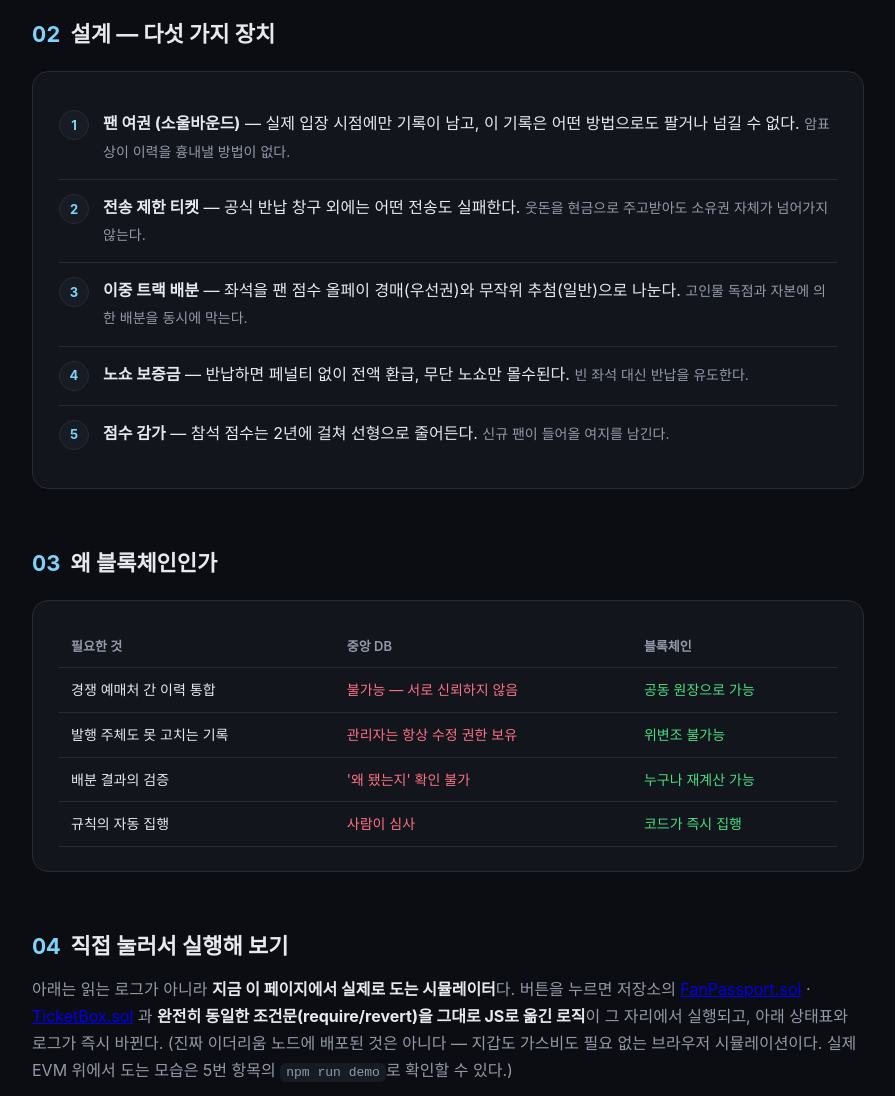
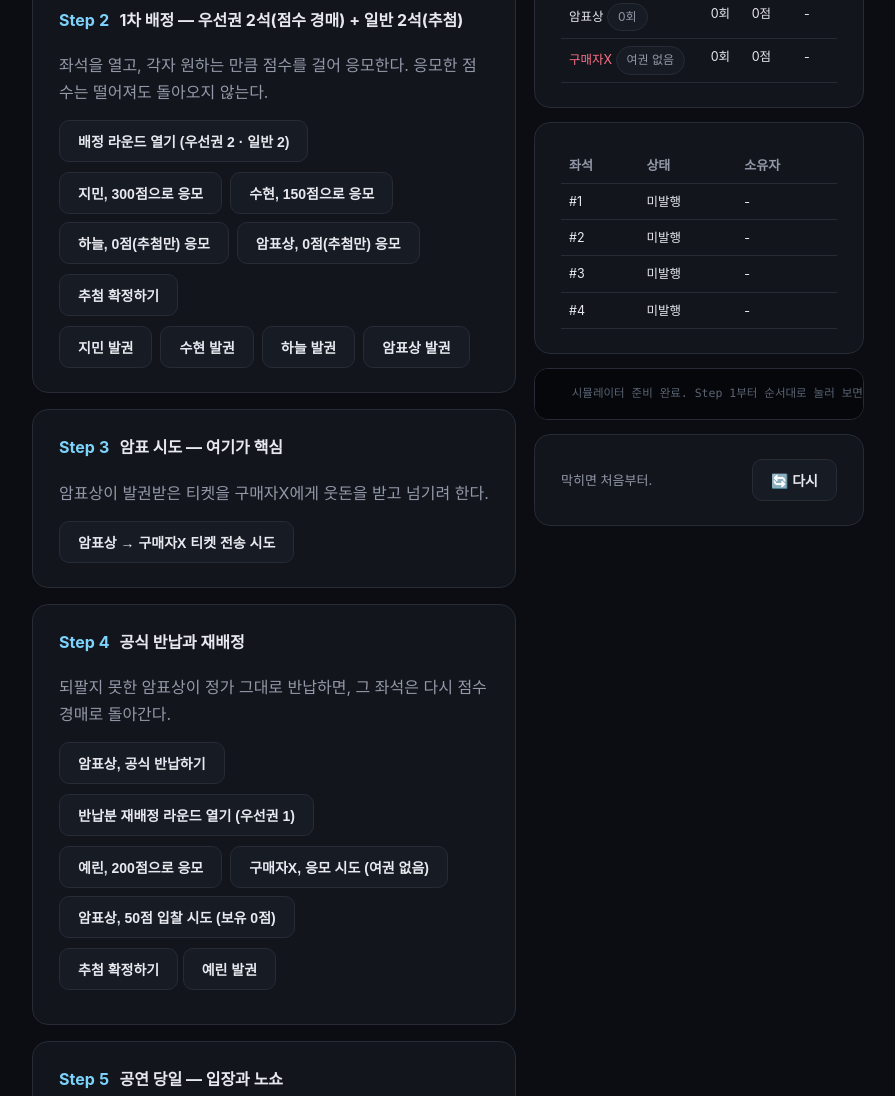
Before and after one commit to SNU-Project/fan-passport, a website: page docs/index.html in a window 1280 px wide. Shown: the part 725-1821 px from the top of the page, without its empty margins (192-1087 px from the left). Drawn offline with Linux system fonts and the light colour scheme.

Commit message:
사이트를 체험 우선 구조로 정리 — 서두 설명 섹션 제거
- '문제 / 설계 다섯 가지 장치 / 왜 블록체인인가' 서술 섹션을 걷어내고
  페이지를 열면 바로 시뮬레이터부터 보이도록 재배치
- 히어로 여백·제목 크기를 줄여 첫 화면에서 Step 1이 보이게 함
- 상태표에서 중복이던 '여권' 열 제거(이름 옆 태그로 이미 표시)하고
  패널 폭을 넓혀 글자가 세로로 깨지던 문제 해결
- 전체 시나리오 25개 동작 재실행해 정상 작동 확인

Co-Authored-By: Claude Opus 5 <noreply@anthropic.com>

```diff
--- a/docs/index.html
+++ b/docs/index.html
@@ -26,13 +26,13 @@
     font-family: "Pretendard", "Apple SD Gothic Neo", "Malgun Gothic", -apple-system, BlinkMacSystemFont, sans-serif;
     line-height: 1.7;
   }
-  .wrap { max-width: 880px; margin: 0 auto; padding: 64px 24px 96px; }
-  header.hero { text-align: center; margin-bottom: 64px; }
+  .wrap { max-width: 880px; margin: 0 auto; padding: 40px 24px 80px; }
+  header.hero { text-align: center; margin-bottom: 40px; }
   .kicker {
     display: inline-block; font-size: 13px; letter-spacing: 0.08em; color: var(--accent);
     border: 1px solid rgba(125,211,252,0.35); border-radius: 999px; padding: 4px 14px; margin-bottom: 20px;
   }
-  h1 { font-size: 44px; margin: 0 0 14px; letter-spacing: -0.02em; }
+  h1 { font-size: 38px; margin: 0 0 12px; letter-spacing: -0.02em; }
   .sub { color: var(--muted); font-size: 17px; max-width: 640px; margin: 0 auto; }
   .links { margin-top: 28px; display: flex; gap: 12px; justify-content: center; flex-wrap: wrap; }
   .btn {
@@ -74,7 +74,7 @@
   }
 
   /* 버튼을 누르는 즉시 옆에서 상태가 바뀌는 걸 보게 — 오른쪽 패널을 스크롤에 고정한다 */
-  .demo-layout { display: grid; grid-template-columns: minmax(0, 1fr) 300px; gap: 18px; align-items: start; }
+  .demo-layout { display: grid; grid-template-columns: minmax(0, 1fr) 330px; gap: 18px; align-items: start; }
   .demo-panel { position: sticky; top: 20px; }
   .demo-panel table { font-size: 12.5px; }
   .demo-panel th, .demo-panel td { padding: 7px 8px; }
@@ -99,7 +99,7 @@
   <header class="hero">
     <div class="kicker">SNU · 블록체인 기말 프로젝트</div>
     <h1>디지털 팬 여권</h1>
-    <p class="sub">콘서트 표를 돈이 아니라, <b>살 수 없는 참여 기록</b>으로 나눠 준다.<br/>암표는 사후 단속이 아니라 애초에 성립하지 않는 구조로 막는다.</p>
+    <p class="sub">콘서트 표를 돈이 아니라 <b>살 수 없는 참여 기록</b>으로 나눠, 암표가 성립할 수 없게 만드는 스마트컨트랙트.</p>
     <div class="links">
       <a class="btn primary" href="https://github.com/SNU-Project/fan-passport" target="_blank">GitHub 저장소</a>
       <a class="btn" href="https://github.com/SNU-Project/fan-passport/blob/main/docs/기말프로젝트_제안서.docx" target="_blank">제안서 (.docx)</a>
@@ -108,61 +108,13 @@
   </header>
 
   <section>
-    <h2><span class="n">01</span> 문제</h2>
-    <div class="card">
-      <p style="margin-top:0">공연 분야 암표 신고는 2020년 359건에서 2022년 4,224건으로 10배 넘게 늘었지만, 실제로 유효신고로 인정되어 발권 취소 같은 조치까지 이어진 비율은 <b style="color:var(--bad)">약 5.6%</b>에 그친다. 매크로 사용 여부를 기술적으로 입증하기 어렵고, '부정한 방법'이라는 법적 정의 자체가 모호하기 때문이다. 지금의 대응은 전부 사건이 벌어진 뒤 신고를 받는 방식이고, 그 방식은 숫자로 보면 작동하지 않고 있다.</p>
-      <p style="margin-bottom:0;color:var(--muted)">동시에 팬의 관람 이력은 예매처마다 흩어져 있고, 그 플랫폼을 떠나는 순간 사라진다. 5년째 따라다닌 팬과 오늘 처음 온 관객이 예매창 앞에서 구별되지 않는 이유다.</p>
-    </div>
-  </section>
-
-  <section>
-    <h2><span class="n">02</span> 설계 — 다섯 가지 장치</h2>
-    <div class="card">
-      <div class="step">
-        <div class="num">1</div>
-        <div class="body"><b>팬 여권 (소울바운드)</b> — 실제 입장 시점에만 기록이 남고, 이 기록은 어떤 방법으로도 팔거나 넘길 수 없다. <span>암표상이 이력을 흉내낼 방법이 없다.</span></div>
-      </div>
-      <div class="step">
-        <div class="num">2</div>
-        <div class="body"><b>전송 제한 티켓</b> — 공식 반납 창구 외에는 어떤 전송도 실패한다. <span>웃돈을 현금으로 주고받아도 소유권 자체가 넘어가지 않는다.</span></div>
-      </div>
-      <div class="step">
-        <div class="num">3</div>
-        <div class="body"><b>이중 트랙 배분</b> — 좌석을 팬 점수 올페이 경매(우선권)와 무작위 추첨(일반)으로 나눈다. <span>고인물 독점과 자본에 의한 배분을 동시에 막는다.</span></div>
-      </div>
-      <div class="step">
-        <div class="num">4</div>
-        <div class="body"><b>노쇼 보증금</b> — 반납하면 페널티 없이 전액 환급, 무단 노쇼만 몰수된다. <span>빈 좌석 대신 반납을 유도한다.</span></div>
-      </div>
-      <div class="step">
-        <div class="num">5</div>
-        <div class="body"><b>점수 감가</b> — 참석 점수는 2년에 걸쳐 선형으로 줄어든다. <span>신규 팬이 들어올 여지를 남긴다.</span></div>
-      </div>
-    </div>
-  </section>
-
-  <section>
-    <h2><span class="n">03</span> 왜 블록체인인가</h2>
-    <div class="card">
-      <table>
-        <tr><th>필요한 것</th><th>중앙 DB</th><th>블록체인</th></tr>
-        <tr><td>경쟁 예매처 간 이력 통합</td><td class="bad">불가능 — 서로 신뢰하지 않음</td><td class="good">공동 원장으로 가능</td></tr>
-        <tr><td>발행 주체도 못 고치는 기록</td><td class="bad">관리자는 항상 수정 권한 보유</td><td class="good">위변조 불가능</td></tr>
-        <tr><td>배분 결과의 검증</td><td class="bad">'왜 됐는지' 확인 불가</td><td class="good">누구나 재계산 가능</td></tr>
-        <tr><td>규칙의 자동 집행</td><td class="bad">사람이 심사</td><td class="good">코드가 즉시 집행</td></tr>
-      </table>
-    </div>
-  </section>
-
-  <section>
-    <h2><span class="n">04</span> 직접 눌러서 실행해 보기</h2>
+    <h2>직접 눌러서 실행해 보기</h2>
     <p style="color:var(--muted);margin-top:-8px">
-      아래는 읽는 로그가 아니라 <b style="color:var(--text)">지금 이 페이지에서 실제로 도는 시뮬레이터</b>다.
       버튼을 누르면 저장소의
       <a href="https://github.com/SNU-Project/fan-passport/blob/main/contracts/FanPassport.sol">FanPassport.sol</a> ·
       <a href="https://github.com/SNU-Project/fan-passport/blob/main/contracts/TicketBox.sol">TicketBox.sol</a>
-      과 <b style="color:var(--text)">완전히 동일한 조건문(require/revert)을 그대로 JS로 옮긴 로직</b>이 그 자리에서 실행되고, 아래 상태표와 로그가 즉시 바뀐다.
-      (진짜 이더리움 노드에 배포된 것은 아니다 — 지갑도 가스비도 필요 없는 브라우저 시뮬레이션이다. 실제 EVM 위에서 도는 모습은 5번 항목의 <code>npm run demo</code>로 확인할 수 있다.)
+      과 <b style="color:var(--text)">동일한 조건문(require/revert)</b>이 그 자리에서 실행되고, 오른쪽 상태표와 로그가 즉시 바뀐다.
+      설치도 지갑도 필요 없다. (브라우저 시뮬레이션이며, 진짜 EVM 위에서 도는 모습은 아래에서 확인할 수 있다.)
     </p>
 
     <div class="demo-layout">
@@ -171,7 +123,7 @@
       <aside class="demo-panel">
         <div class="card" style="margin-bottom:14px">
           <table id="stateTable">
-            <tr><th>팬</th><th>여권</th><th>참석</th><th>점수</th><th>보유 티켓</th></tr>
+            <tr><th>팬</th><th>참석</th><th>점수</th><th>티켓</th></tr>
           </table>
         </div>
 
@@ -194,7 +146,7 @@
   </section>
 
   <section>
-    <h2><span class="n">05</span> 실제 EVM 위에서 돌려 보기</h2>
+    <h2>진짜 EVM 위에서 돌아간다는 증거</h2>
     <div class="card" style="margin-bottom:16px">
       <p style="margin-top:0">위 시뮬레이터와 같은 시나리오를, 진짜 Solidity 컨트랙트를 컴파일해 인메모리 이더리움에 배포한 채로 그대로 재현한 것이 저장소의 <code>npm run demo</code>다. 지갑도 테스트넷도 필요 없다.</p>
       <pre class="term" style="max-height:none"><span class="dim">$</span> git clone https://github.com/SNU-Project/fan-passport.git
@@ -358,11 +310,10 @@
 
   function render() {
     const st = document.getElementById("stateTable");
-    st.innerHTML = "<tr><th>\ud32c</th><th>\uc5ec\uad8c</th><th>\ucc38\uc11d</th><th>\uc810\uc218</th><th>\ubcf4\uc720 \ud2f0\ucf13</th></tr>" +
+    st.innerHTML = "<tr><th>\ud32c</th><th>\ucc38\uc11d</th><th>\uc810\uc218</th><th>\ud2f0\ucf13</th></tr>" +
       Object.entries(state.fans).map(([k, f]) => `
         <tr>
-          <td>${f.name} <span class="pill">${f.tag}</span></td>
-          <td class="${f.hasPassport ? "good" : "bad"}">${f.hasPassport ? "\ubc1c\uae09\ub428" : "\uc5c6\uc74c"}</td>
+          <td class="${f.hasPassport ? "" : "bad"}">${f.name} <span class="pill">${f.tag}</span></td>
           <td>${f.attendance}\ud68c</td>
           <td>${avail(k)}\uc810</td>
           <td>${f.ticket ? "#" + f.ticket : "-"}</td>
```
